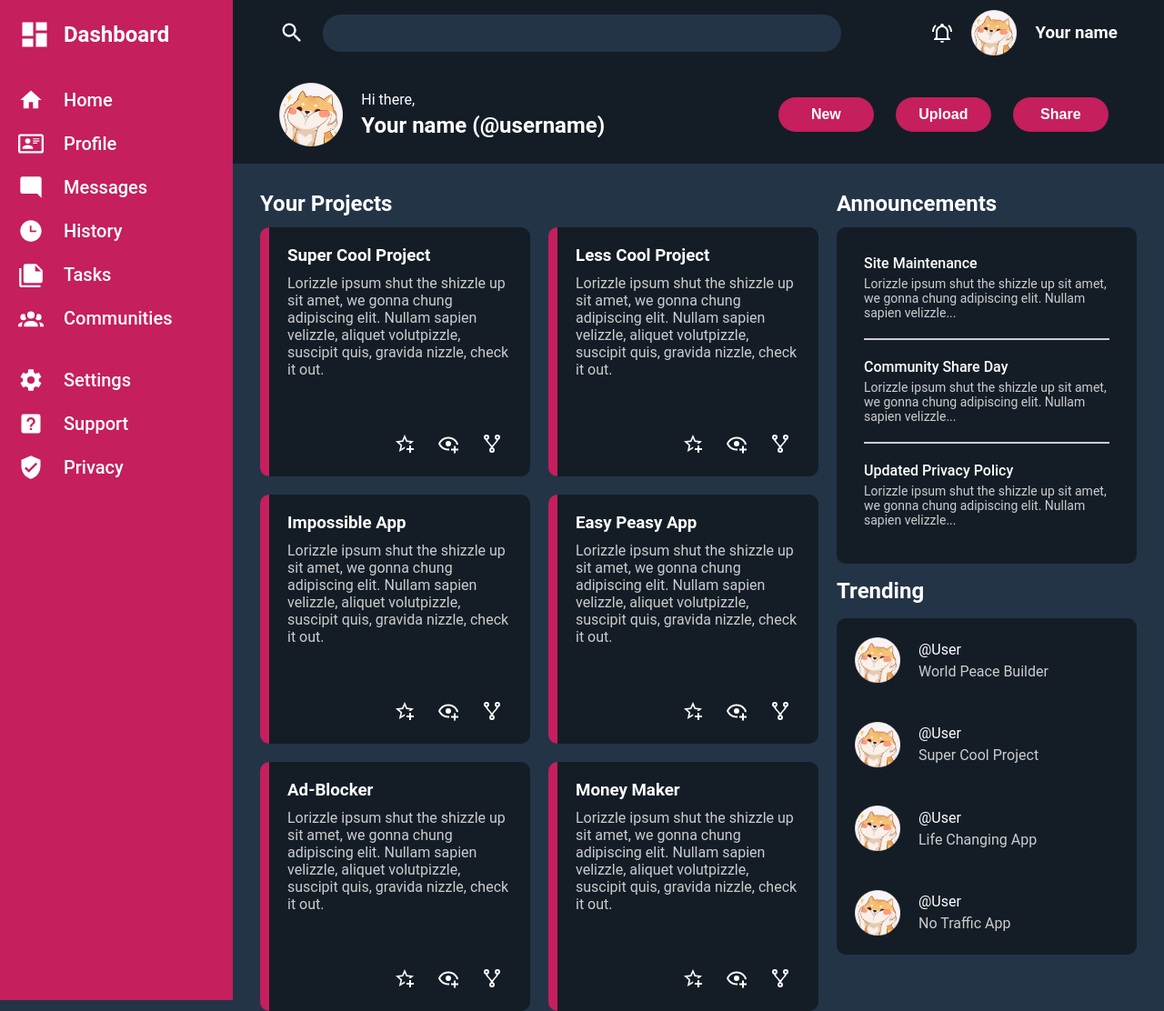
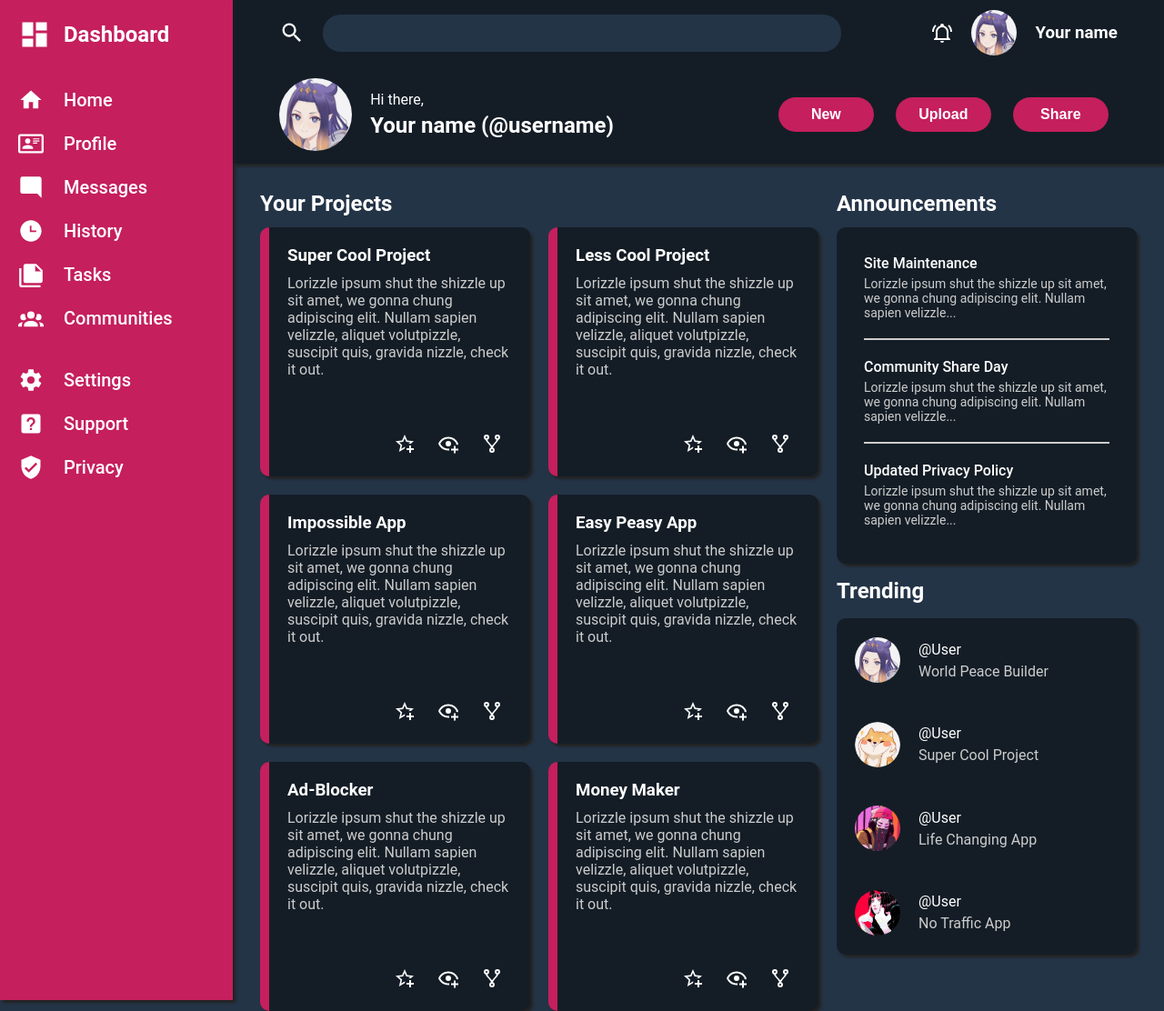
Before and after one commit to Jaypen-git/Admin-Dashboard, a plain HTML site: page index.html in a window 1280 px wide. Shown: the whole page at 91% size. Drawn offline with Linux system fonts and the light colour scheme.

Commit message:
added new images and adjusted image sizes

```diff
--- a/index.html
+++ b/index.html
@@ -79,13 +79,13 @@
                     <path fill="currentColor"
                         d="M10,21H14A2,2 0 0,1 12,23A2,2 0 0,1 10,21M21,19V20H3V19L5,17V11C5,7.9 7.03,5.17 10,4.29C10,4.19 10,4.1 10,4A2,2 0 0,1 12,2A2,2 0 0,1 14,4C14,4.1 14,4.19 14,4.29C16.97,5.17 19,7.9 19,11V17L21,19M17,11A5,5 0 0,0 12,6A5,5 0 0,0 7,11V18H17V11M19.75,3.19L18.33,4.61C20.04,6.3 21,8.6 21,11H23C23,8.07 21.84,5.25 19.75,3.19M1,11H3C3,8.6 3.96,6.3 5.67,4.61L4.25,3.19C2.16,5.25 1,8.07 1,11Z" />
                 </svg>
-                <img src="imgs/shiba_pfp.png" alt="profile-pic" class="img-small">
+                <img src="imgs/ina_pfp.jpg" alt="profile-pic" class="img-small">
                 <h3>Your name</h3>
             </div>
         </div>
         <div id="lower-header" class="sub-header">
             <div class="user-module">
-                <img src="imgs/shiba_pfp.png" alt="profile-pic">
+                <img src="imgs/ina_pfp.jpg" alt="profile-pic">
                 <div>
                     <p>Hi there,</p>
                     <h2>Your name (@username)</h2>
@@ -235,7 +235,7 @@
         </div>
         <h2 id="trending-header" class="content-right">Trending</h2>
         <div id="trending" class="content-right">
-            <img src="imgs/shiba_pfp.png" alt="profile-pic" class="img-small">
+            <img src="imgs/ina_pfp.jpg" alt="profile-pic" class="img-small">
             <div>
                 <p>@User</p>
                 <p class="trending-title">World Peace Builder</p>
@@ -245,12 +245,12 @@
                 <p>@User</p>
                 <p class="trending-title">Super Cool Project</p>
             </div>
-            <img src="imgs/shiba_pfp.png" alt="profile-pic" class="img-small">
+            <img src="imgs/pfp_1.jpg" alt="profile-pic" class="img-small">
             <div>
                 <p>@User</p>
                 <p class="trending-title">Life Changing App</p>
             </div>
-            <img src="imgs/shiba_pfp.png" alt="profile-pic" class="img-small">
+            <img src="imgs/pfp_2.jpg" alt="profile-pic" class="img-small">
             <div>
                 <p>@User</p>
                 <p class="trending-title">No Traffic App</p>
--- a/style.css
+++ b/style.css
@@ -37,6 +37,7 @@ hr {
 }
 nav {
     background-color: var(--third);
+    box-shadow: 3px 3px 3px #222;
     color: var(--text);
     display: flex;
     flex-direction: column;
@@ -62,6 +63,7 @@ nav a {
 }
 header {
     background-color: var(--second);
+    box-shadow: 3px 3px 3px #222;
     color: var(--text);
     grid-column: 2/6;
 }
@@ -97,11 +99,14 @@ header input {
     padding: 10px;
     width: 550px;
 }
+img {
+    border-radius: 50%;
+}
 .img-small {
     height: 50px;
 }
 header img {
-    height: 70px;
+    height: 80px;
 }
 .user-module {
     display: flex;
@@ -152,6 +157,7 @@ header button {
     background-color: var(--second);
     border-left: 10px solid var(--third);
     border-radius: 10px;
+    box-shadow: 3px 3px 3px #222;
     box-sizing: border-box;
     display: flex;
     flex-direction: column;
@@ -176,6 +182,7 @@ header button {
 #announcements {
     background-color: var(--second);
     border-radius: 10px;
+    box-shadow: 3px 3px 3px #222;
     grid-row: 2/3;
     padding: 30px;
 }
@@ -194,6 +201,7 @@ header button {
 #trending {
     background-color: var(--second);
     border-radius: 10px;
+    box-shadow: 3px 3px 3px #222;
     display: grid;
     column-gap: 10px;
     grid-template: repeat(4, 1fr) / 60px 1fr;
```
Also changed, not shown: imgs/ina_pfp.jpg (added), imgs/pfp_1.jpg (added), imgs/pfp_2.jpg (added).
